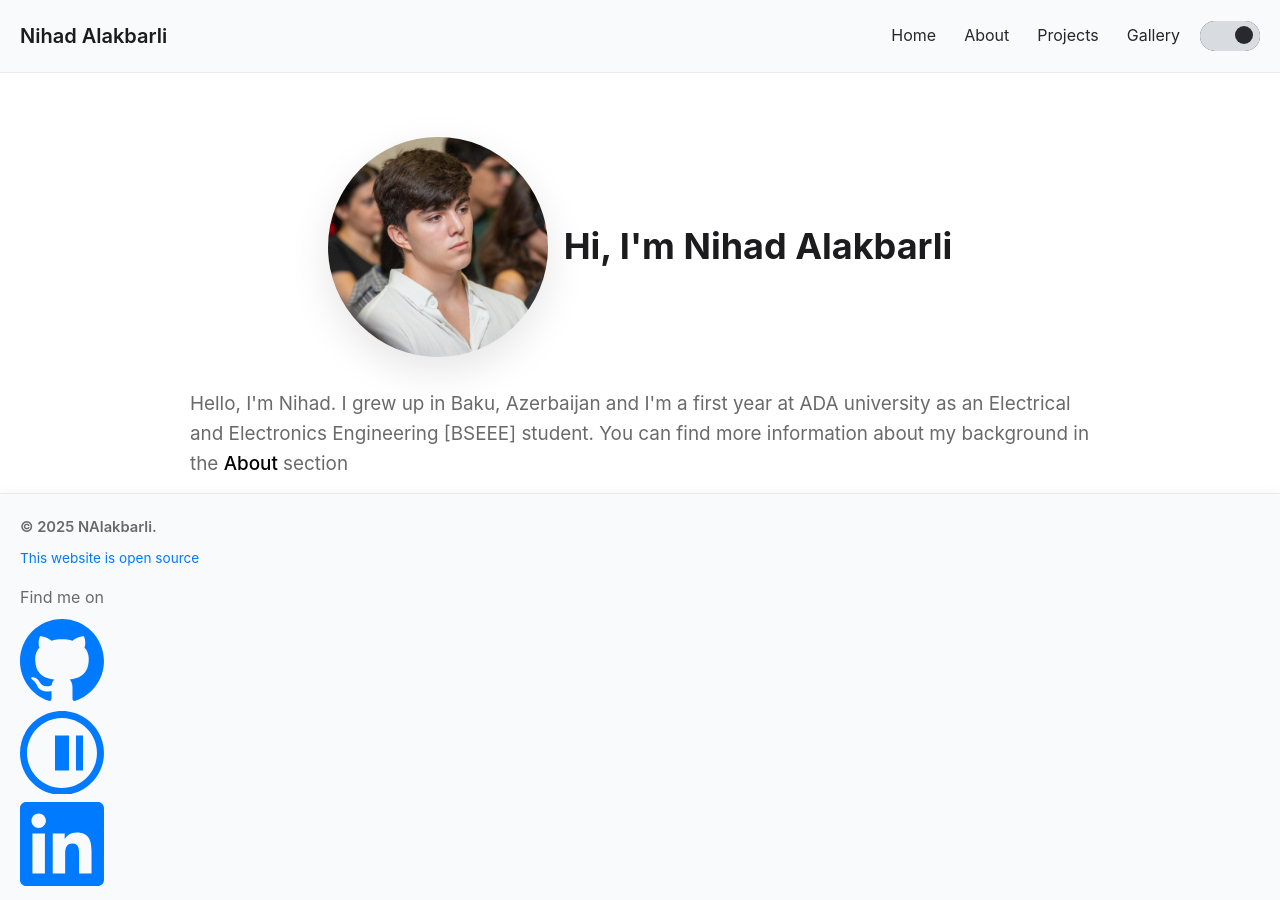
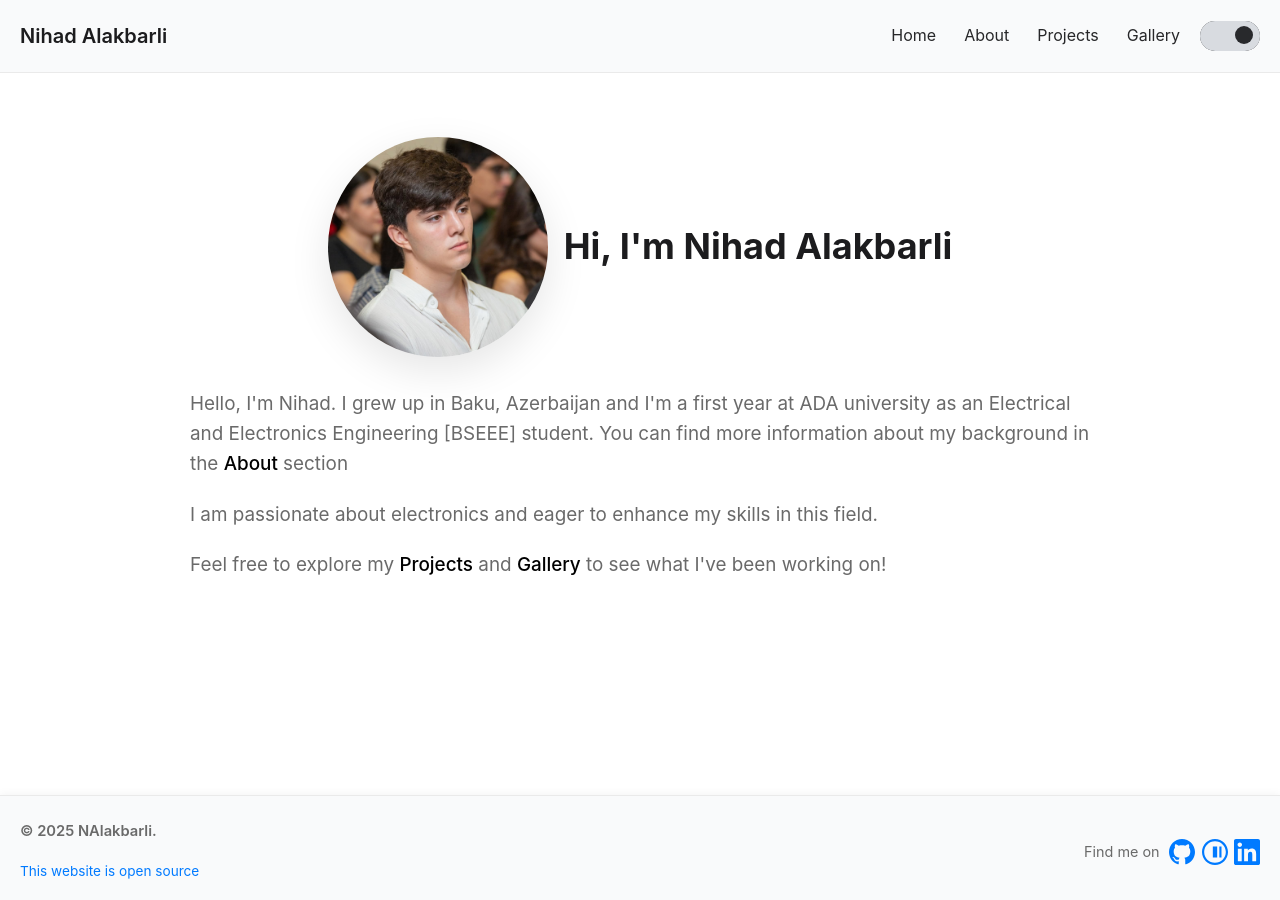
Before and after one commit to alakbarlin/alakbarlin.github.io, a Jekyll site: the page built from index.md, in a window 1280 px wide. Built offline with Jekyll 4.4.1, drawn with Linux system fonts in a browser that asks for light colours.

Commit message:
finalize footer

```diff
--- a/assets/style.css
+++ b/assets/style.css
@@ -553,11 +553,63 @@
 
 .footer-content {
   display: flex;
+  flex-wrap: wrap;
+  align-items: center;
+  justify-content: space-between;
+  gap: 0.75rem;
+  width: 100%;
+  padding: 0.35rem 0;
+}
+
+.footer-left {
+  display: flex;
   flex-direction: column;
   align-items: flex-start;
-  justify-content: center;
+  gap: 0.1rem;
+}
+
+.footer-right {
+  display: flex;
+  align-items: center;
+  gap: 0.6rem;
+}
+
+.find-me-on {
+  display: block;
+  font-size: 0.9rem;
+  color: var(--text-secondary);
+}
+
+.social-icons {
+  display: flex;
+  align-items: center;
+  gap: 0.4rem;
+}
+
+.social-icons a {
+  display: inline-flex;
+  width: 26px;
+  height: 26px;
+  color: var(--text-secondary);
+  transition: color 0.2s ease, transform 0.2s ease;
+}
+
+.social-icons a:hover {
+  color: var(--accent);
+  transform: translateY(-1px);
+}
+
+.social-icons svg {
   width: 100%;
-  padding: 0.2rem 0;
+  height: 100%;
+  fill: currentColor;
+}
+
+@media (max-width: 700px) {
+  .footer-content {
+    flex-direction: column;
+    align-items: flex-start;
+  }
 }
 
 .footer-main {
```
Also changed, not shown: 2 other files.
